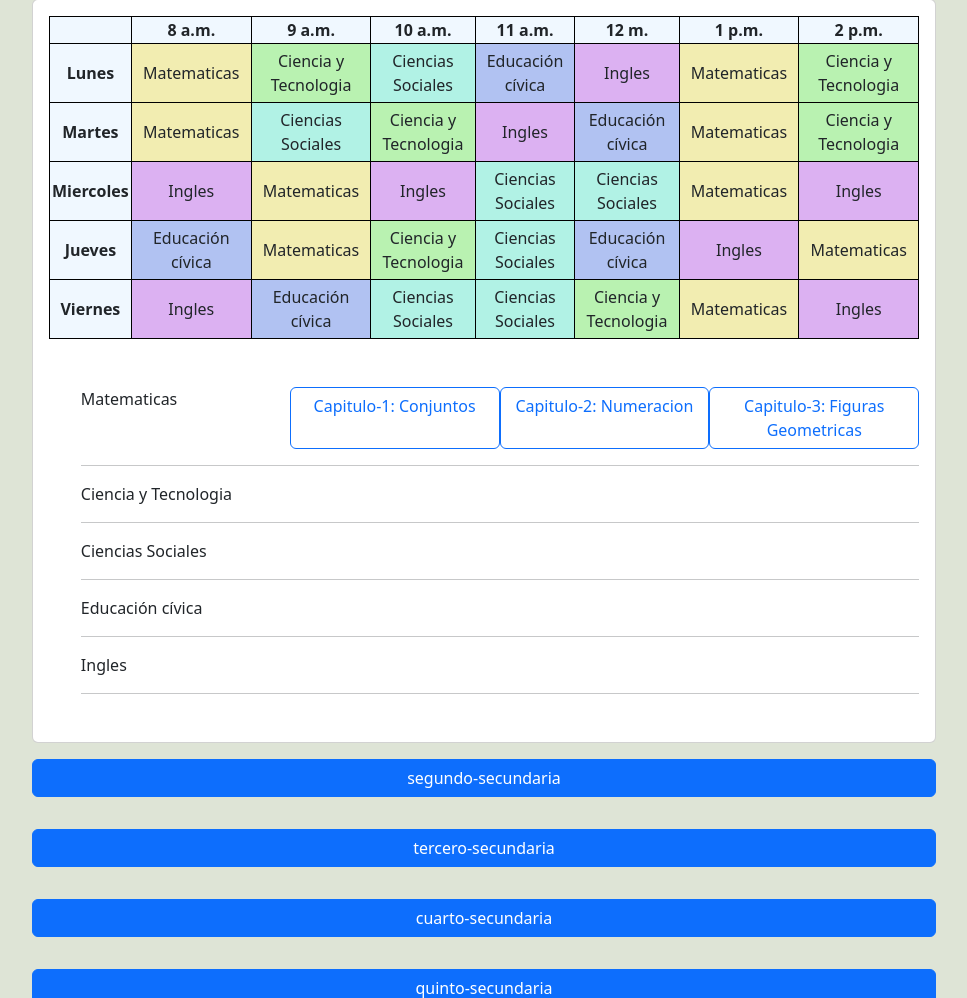
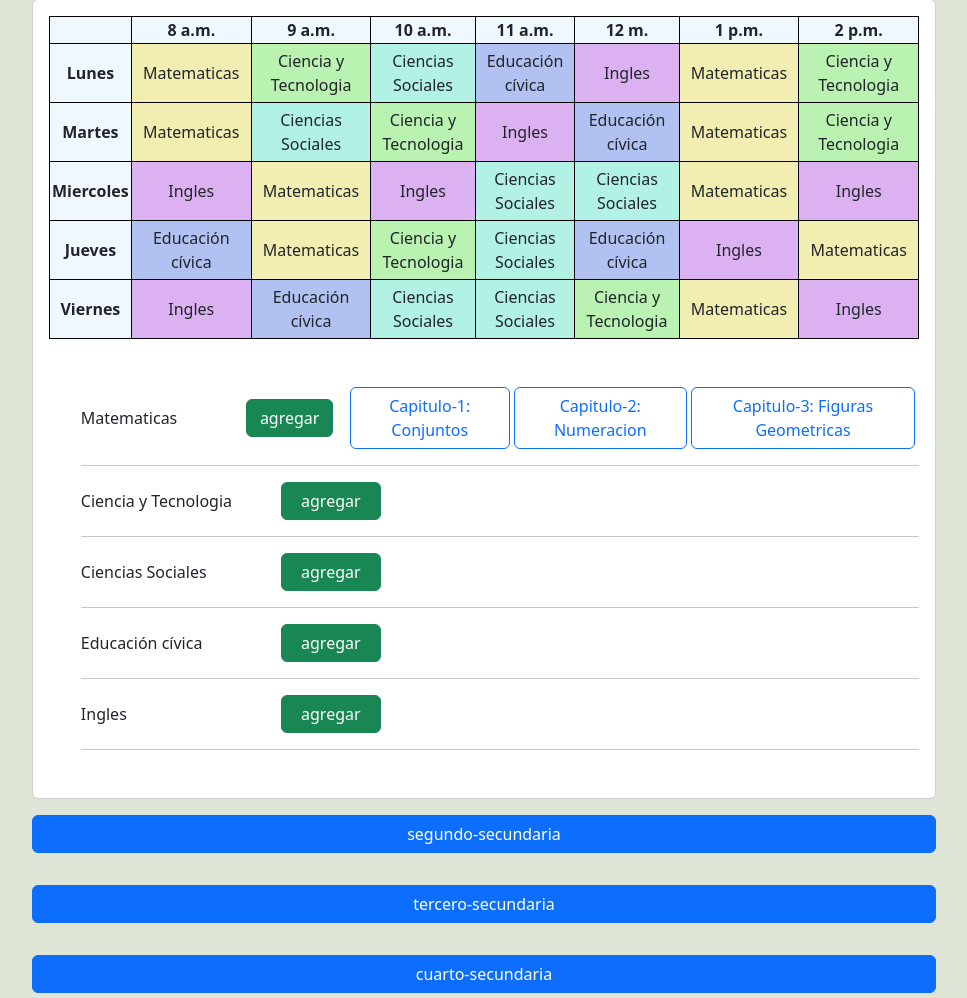
Before and after one commit to jesus-marca/proyectopp2, a Django app: page /curriculum/ in a window 1280 px wide, after a click on "primero-secundaria". Shown: the part 1009-2007 px from the top of the page, without its empty margins (144-1111 px from the left). Run offline with Django 3.2, Linux system fonts and the light colour scheme; a user stored in the database is signed in; data comes from the database, SQL or seed files in the repository; some libraries are stand-ins or nearby versions.

Commit message:
modificacion tablas cursos

```diff
--- a/curriculum/templates/curriculum/standard_list_view.html
+++ b/curriculum/templates/curriculum/standard_list_view.html
@@ -177,34 +177,63 @@
               <ul class="cursos" style=" text-decoration: none;list-style:none">
                 {% for subject in cursos %}
                     {%if subject.standard|parseada == a.name|parseada  %}
-                      {% if forloop.last %}
+                    <div class="d-flex justify-content-start" style=";">
+                      <li style="display: flex;" style="width: 400px;"><a style="width: 200px;align-self: center"class="dropdown-item" >{{subject.name}} </a>
+                        {% if user.userprofileinfo.user_type == 'teacher' or user.is_superuser %}
+                          <a  class="btn btn-success" style="align-self: center;width: 100px;"class="dropdown-item" >agregar</a>
+                        {%endif%}
+                        <span style="width: 20px;"></span>
+                        {% for lesson in lessonsAll  %}
+                          {%if lesson.Standard|parseada == a.name|parseada%}
+                            {%if lesson.subject|parseada == subject.name|parseada %}
+                                    <a href="{% url 'curriculum:lesson_detail' slug=lesson.slug subject=subject.slug standard=lesson.Standard.slug %}" style="width100;" class="btn btn-outline-primary">
+                                      Capitulo-{{lesson.position}}: {{lesson.name}}
+                                    </a><span style="width: 5px;"></span>
+                            {%endif%}
+                          {%endif%}
+                        {% endfor %}
+                      </li>
+                    </div>
+
+                      <li><hr ></li>
+                      {% comment %} {% if forloop.first %}
                         <li style="display: flex;"><a style="width: 300px;"class="dropdown-item" >{{subject.name}} </a>
+
 
                           {% for lesson in lessonAll  %}
                             {%if lesson.subject|parseada == subject.name%}
 
-                                  <a href="{% url 'curriculum:lesson_detail' slug=lesson.slug subject=subject.slug standard=lesson.Standard.slug %}" style="width: 290px;" class="btn btn-outline-primary">
-                                    Capitulo-{{lesson.position}}: {{lesson.name}}
+                                    <a href="{% url 'curriculum:lesson_detail' slug=lesson.slug subject=subject.slug standard=lesson.Standard.slug %}" style="width: 100px;" class="btn btn-outline-primary">
+                                      Capitulllo-{{lesson.position}}: {{lesson.name}}
                                     </a>
                             {%endif%}
                           {% endfor %}
 
                         </li>
-                    {% else %}
-                      <li style="display: flex;"><a style="width: 300px;"class="dropdown-item" >{{subject.name}} </a>
-
-                        {% for lesson in lesson1  %}
+                      {%endif%} {% endcomment %}
+                      {% endif %}
+                    {% comment %} {% else %}
+                     <div class="d-flex justify-content-start" style=";">
+                      <li style="display: flex;" style="width: 400px;"><a style="width: 200px;"class="dropdown-item" >{{subject.name}} </a>
+                        {% if user.userprofileinfo.user_type == 'teacher' or user.is_superuser %}
+                          <a  class="btn btn-success" style="width: 100px;"class="dropdown-item" >agregar</a>
+                        {%endif%}
+                        <span style="width: 20px;"></span>
+                        {% for lesson in lessonAll  %}
                           {%if lesson.subject|parseada == subject.name%}
 
-                                  <a href="{% url 'curriculum:lesson_detail' slug=lesson.slug subject=subject.slug standard=lesson.Standard.slug %}" style="width: 290px;" class="btn btn-outline-primary">
+                                  <a href="{% url 'curriculum:lesson_detail' slug=lesson.slug subject=subject.slug standard=lesson.Standard.slug %}" style="width100;" class="btn btn-outline-primary">
                                     Capitulo-{{lesson.position}}: {{lesson.name}}
                                   </a>
                           {%endif%}
                         {% endfor %}
                       </li>
+                    </div>
+
                       <li><hr ></li>
-                          {% endif %}
-                    {%endif%}
+
+                    {% endif %}  {% endcomment %}
+
                 {% endfor %}
               </ul>
             </div>
```
Lines whose indentation alone changed are shown as unchanged.
